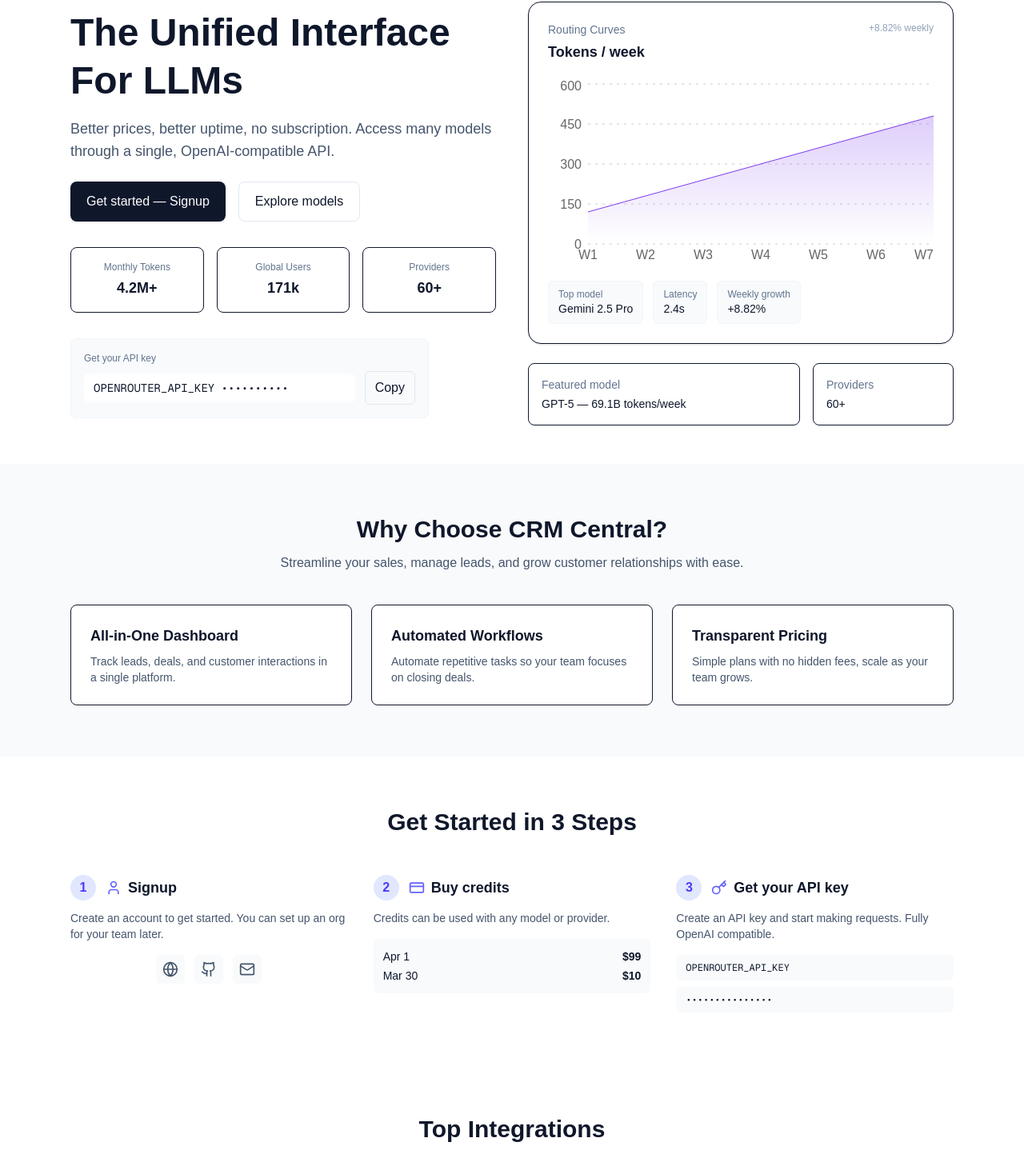
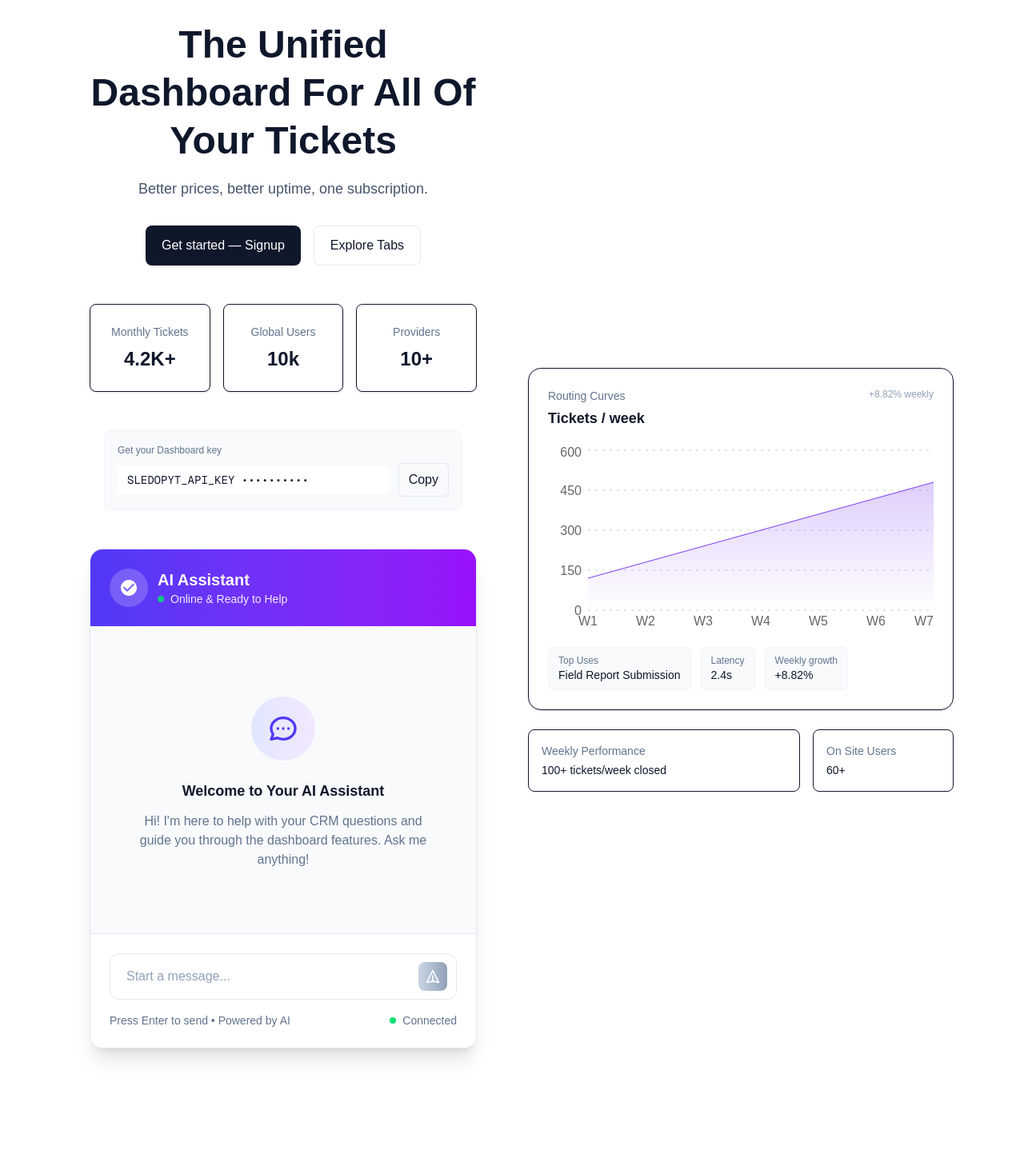
Before and after one commit to devarora07/crm-site, a Next.js app: page / in a window 1280 px wide. Shown: the part 846-2314 px from the top of the page at 80% size. Built offline with nearby package versions, Linux system fonts and the light colour scheme.

Commit message:
[Feat:]AI_Message

```diff
--- a/src/components/GraphSection.tsx
+++ b/src/components/GraphSection.tsx
@@ -3,13 +3,13 @@ import React from 'react';
 import { ResponsiveContainer, AreaChart, Area, CartesianGrid, XAxis, YAxis, Tooltip } from 'recharts';
 
 const sampleData = [
-  { week: 'W1', leads: 120 },
-  { week: 'W2', leads: 180 },
-  { week: 'W3', leads: 240 },
-  { week: 'W4', leads: 300 },
-  { week: 'W5', leads: 360 },
-  { week: 'W6', leads: 420 },
-  { week: 'W7', leads: 480 },
+  { week: 'W1', tickets: 120 },
+  { week: 'W2', tickets: 180 },
+  { week: 'W3', tickets: 240 },
+  { week: 'W4', tickets: 300 },
+  { week: 'W5', tickets: 360 },
+  { week: 'W6', tickets: 420 },
+  { week: 'W7', tickets: 480 },
 ];
 
 function formatShortNumber(num: number) {
@@ -39,7 +39,7 @@ return (
         <div className="flex items-start justify-between">
             <div>
                 <div className="text-sm text-slate-500">Routing Curves</div>
-                <div className="mt-1 font-semibold text-lg">Tokens / week</div>
+                <div className="mt-1 font-semibold text-lg">Tickets / week</div>
             </div>
             <div className="text-xs text-slate-400">+8.82% weekly</div>
         </div>
@@ -57,7 +57,7 @@ return (
                     <XAxis dataKey="week" axisLine={false} tickLine={false} />
                     <YAxis axisLine={false} tickLine={false} tickFormatter={(val)=> formatShortNumber(val)} />
                         <Tooltip formatter={(val:number)=> formatNumber(val)} />
-                            <Area type="monotone" dataKey="leads" stroke="#7c3aed" fillOpacity={1} fill="url(#grad)" />
+                            <Area type="monotone" dataKey="tickets" stroke="#7c3aed" fillOpacity={1} fill="url(#grad)" />
 
                             {/* <Area type="monotone" dataKey="tokens" stroke="#7c3aed" fillOpacity={1} fill="url(#grad)" /> */}
                 </AreaChart>
@@ -65,7 +65,7 @@ return (
         </div>
 
         <div className="mt-4 flex gap-3">
-            <MiniStat label="Top model" value="Gemini 2.5 Pro" />
+            <MiniStat label="Top Uses" value="Field Report Submission" />
             <MiniStat label="Latency" value="2.4s" />
             <MiniStat label="Weekly growth" value="+8.82%" />
         </div>
@@ -73,11 +73,11 @@ return (
 
     <div className="mt-6 flex gap-4">
         <div className="flex-1 bg-white border rounded-lg p-4 text-sm">
-            <div className="text-slate-500">Featured model</div>
-            <div className="mt-1 font-medium">GPT-5 — 69.1B tokens/week</div>
+            <div className="text-slate-500">Weekly Performance</div>
+            <div className="mt-1 font-medium">100+ tickets/week closed</div>
         </div>
         <div className="w-44 bg-white border rounded-lg p-4 text-sm">
-            <div className="text-slate-500">Providers</div>
+            <div className="text-slate-500">On Site Users</div>
             <div className="mt-1 font-medium">60+</div>
         </div>
     </div>
--- a/src/components/HeroSection.tsx
+++ b/src/components/HeroSection.tsx
@@ -1,39 +1,230 @@
 'use client'
-import React from 'react';
+import React, { useState } from 'react';
 import { motion } from 'framer-motion';
 
+interface Message {
+  role: 'user' | 'assistant';
+  content: string;
+}
+
 export default function HeroSection() {
+  const [messages, setMessages] = useState<Message[]>([]);
+  const [input, setInput] = useState('');
+  const [isLoading, setIsLoading] = useState(false);
+
+  const sendMessage = async (e: React.FormEvent) => {
+    e.preventDefault();
+    if (!input.trim() || isLoading) return;
+
+    const userMessage: Message = { role: 'user', content: input };
+    setMessages(prev => [...prev, userMessage]);
+    setInput('');
+    setIsLoading(true);
+
+    try {
+      const response = await fetch('https://openrouter.ai/api/v1/chat/completions', {
+        method: 'POST',
+        headers: {
+          'Authorization': `Bearer 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`,
+          'Content-Type': 'application/json',
+          'X-Title': 'CRM Chatbot',
+        },
+        body: JSON.stringify({
+          model: 'meta-llama/llama-3.1-8b-instruct:free',
+          messages: [
+            {
+              role: 'system',
+              content: 'You are a helpful assistant for a CRM dashboard. Keep responses concise and helpful.'
+            },
+            ...messages,
+            userMessage
+          ],
+          max_tokens: 150,
+        }),
+      });
+
+      if (!response.ok) {
+        throw new Error('Failed to get response');
+      }
+
+      const data = await response.json();
+      const assistantMessage: Message = {
+        role: 'assistant',
+        content: data.choices[0]?.message?.content || 'Sorry, I could not process your request.'
+      };
+
+      setMessages(prev => [...prev, assistantMessage]);
+    } catch (error) {
+      console.error('Error:', error);
+      setMessages(prev => [...prev, {
+        role: 'assistant',
+        content: 'Sorry, there was an error processing your request.'
+      }]);
+    } finally {
+      setIsLoading(false);
+    }
+  };
+
   return (
-<section>
-    <motion.h1 initial={{ opacity: 0, y: 8 }} animate={{ opacity: 1, y: 0 }} transition={{ duration: 0.45 }}
-        className="text-4xl md:text-5xl font-extrabold leading-tight">
-        The Unified Interface For LLMs
+    <section className="max-w-4xl mx-auto p-6 space-y-12">
+      {/* Hero Content Section */}
+      <div className="text-center">
+        <motion.h1
+          initial={{ opacity: 0, y: 8 }}
+          animate={{ opacity: 1, y: 0 }}
+          transition={{ duration: 0.45 }}
+          className="text-4xl md:text-5xl font-extrabold leading-tight"
+        >
+          The Unified Dashboard For All Of Your Tickets
         </motion.h1>
 
-    <p className="mt-4 text-lg text-slate-600 max-w-xl">
-        Better prices, better uptime, no subscription. Access many models through a single, OpenAI-compatible API.
+        <p className="mt-4 text-lg text-slate-600 max-w-2xl mx-auto">
+          Better prices, better uptime, one subscription.
         </p>
 
-    <div className="mt-6 flex gap-4">
-        <button className="bg-slate-900 text-white px-5 py-3 rounded-lg shadow">Get started — Signup</button>
-        <button className="px-5 py-3 rounded-lg border border-slate-200">Explore models</button>
+        <div className="mt-8 flex gap-4 justify-center">
+          <button className="bg-slate-900 text-white px-5 py-3 rounded-lg shadow">
+            Get started — Signup
+          </button>
+          <button className="px-5 py-3 rounded-lg border border-slate-200">
+            Explore Tabs
+          </button>
+        </div>
       </div>
 
-    <div className="mt-8 grid grid-cols-3 gap-4 text-center">
-        <StatCard title="Monthly Tokens" value="4.2M+" />
-        <StatCard title="Global Users" value="171k" />
-        <StatCard title="Providers" value="60+" />
+      {/* Stats Section */}
+      <div className="grid grid-cols-1 md:grid-cols-3 gap-4">
+        <StatCard title="Monthly Tickets" value="4.2K+" />
+        <StatCard title="Global Users" value="10k" />
+        <StatCard title="Providers" value="10+" />
       </div>
 
-    <div className="mt-8">
-        <div className="bg-slate-50 border border-slate-100 p-4 rounded-lg max-w-md">
-            <div className="text-xs text-slate-500">Get your API key</div>
+      {/* API Key Section */}
+      <div className="flex justify-center">
+        <div className="bg-slate-50 border border-slate-100 p-4 rounded-lg max-w-md w-full">
+          <div className="text-xs text-slate-500">Get your Dashboard key</div>
           <div className="mt-2 flex items-center justify-between">
-                <div className="font-mono text-sm bg-white px-3 py-2 rounded-md flex-1">OPENROUTER_API_KEY ••••••••••
+            <div className="font-mono text-sm bg-white px-3 py-2 rounded-md flex-1">
+              SLEDOPYT_API_KEY ••••••••••
             </div>
             <button className="ml-3 px-3 py-2 rounded-md border border-slate-200">Copy</button>
           </div>
         </div>
+      </div>
+
+      {/* Chat Interface Section */}
+      <div className="bg-white rounded-2xl shadow-xl border border-slate-200 overflow-hidden max-w-2xl mx-auto">
+        {/* Chat Header */}
+        <div className="bg-gradient-to-r from-indigo-600 to-purple-600 text-white p-6">
+          <div className="flex items-center gap-3">
+            <div className="w-12 h-12 bg-white/20 rounded-full flex items-center justify-center">
+              <svg className="w-6 h-6" fill="currentColor" viewBox="0 0 24 24">
+                <path d="M12 2C6.48 2 2 6.48 2 12c0 5.52 4.48 10 10 10s10-4.48 10-10S17.52 2 12 2zm-2 15l-5-5 1.41-1.41L10 14.17l7.59-7.59L19 8l-9 9z"/>
+              </svg>
+            </div>
+            <div>
+              <h3 className="font-semibold text-xl">AI Assistant</h3>
+              <div className="flex items-center gap-2 text-sm opacity-90">
+                <div className="w-2 h-2 bg-green-400 rounded-full animate-pulse"></div>
+                <span>Online & Ready to Help</span>
+              </div>
+            </div>
+          </div>
+        </div>
+
+        {/* Messages Container */}
+        <div className="h-96 overflow-y-auto p-6 bg-slate-50">
+          {messages.length === 0 && (
+            <div className="text-center py-16">
+              <div className="w-20 h-20 bg-gradient-to-r from-indigo-100 to-purple-100 rounded-full flex items-center justify-center mx-auto mb-6">
+                <svg className="w-10 h-10 text-indigo-600" fill="none" stroke="currentColor" viewBox="0 0 24 24">
+                  <path strokeLinecap="round" strokeLinejoin="round" strokeWidth={2} d="M8 12h.01M12 12h.01M16 12h.01M21 12c0 4.418-4.03 8-9 8a9.863 9.863 0 01-4.255-.949L3 20l1.395-3.72C3.512 15.042 3 13.574 3 12c0-4.418 4.03-8 9-8s9 3.582 9 8z" />
+                </svg>
+              </div>
+              <h4 className="font-semibold text-slate-900 mb-3 text-lg">Welcome to Your AI Assistant</h4>
+              <p className="text-slate-500 text-base max-w-sm mx-auto">
+                Hi! I'm here to help with your CRM questions and guide you through the dashboard features. Ask me anything!
+              </p>
+            </div>
+          )}
+
+          <div className="space-y-6">
+            {messages.map((message, index) => (
+              <div
+                key={index}
+                className={`flex ${message.role === 'user' ? 'justify-end' : 'justify-start'}`}
+              >
+                <div
+                  className={`max-w-[75%] px-5 py-4 rounded-2xl text-base ${
+                    message.role === 'user'
+                      ? 'bg-gradient-to-r from-indigo-600 to-purple-600 text-white rounded-br-sm'
+                      : 'bg-white text-slate-800 shadow-sm border border-slate-200 rounded-bl-sm'
+                  }`}
+                >
+                  {message.content}
+                </div>
+              </div>
+            ))}
+
+            {isLoading && (
+              <div className="flex justify-start">
+                <div className="bg-white px-5 py-4 rounded-2xl rounded-bl-sm shadow-sm border border-slate-200">
+                  <div className="flex items-center gap-2">
+                    <span className="text-slate-500 text-base">AI is thinking</span>
+                    <div className="flex space-x-1 ml-2">
+                      <div className="w-2 h-2 bg-slate-400 rounded-full animate-bounce"></div>
+                      <div className="w-2 h-2 bg-slate-400 rounded-full animate-bounce" style={{animationDelay: '0.1s'}}></div>
+                      <div className="w-2 h-2 bg-slate-400 rounded-full animate-bounce" style={{animationDelay: '0.2s'}}></div>
+                    </div>
+                  </div>
+                </div>
+              </div>
+            )}
+          </div>
+        </div>
+
+        {/* Message Input */}
+        <div className="p-6 bg-white border-t border-slate-200">
+          <form onSubmit={sendMessage} className="space-y-4">
+            <div className="relative">
+              <input
+                type="text"
+                value={input}
+                onChange={(e) => setInput(e.target.value)}
+                placeholder="Start a message..."
+                className="w-full px-5 py-4 pr-14 border border-slate-200 rounded-xl focus:outline-none focus:ring-2 focus:ring-indigo-500 focus:border-transparent text-base placeholder-slate-400"
+                disabled={isLoading}
+              />
+              <button
+                type="submit"
+                disabled={isLoading || !input.trim()}
+                className="absolute right-3 top-1/2 transform -translate-y-1/2 bg-gradient-to-r from-indigo-600 to-purple-600 hover:from-indigo-700 hover:to-purple-700 disabled:from-slate-300 disabled:to-slate-400 text-white p-2 rounded-lg transition-all duration-200"
+              >
+                <svg className="w-5 h-5" fill="none" stroke="currentColor" viewBox="0 0 24 24">
+                  <path strokeLinecap="round" strokeLinejoin="round" strokeWidth={2} d="M12 19l9 2-9-18-9 18 9-2zm0 0v-8" />
+                </svg>
+              </button>
+            </div>
+
+            <div className="flex items-center justify-between text-sm text-slate-500">
+              <span>Press Enter to send • Powered by AI</span>
+              <div className="flex items-center gap-2">
+                <div className="w-2 h-2 bg-green-400 rounded-full animate-pulse"></div>
+                <span>Connected</span>
+              </div>
+            </div>
+          </form>
+        </div>
+      </div>
+
+      {/* Additional CTA Section */}
+      <div className="text-center py-8">
+        {/* <p className="text-slate-600 mb-4">
+          Ready to transform your customer relationships?
+        </p> */}
+        {/* <button className="bg-gradient-to-r from-indigo-600 to-purple-600 text-white px-8 py-3 rounded-lg shadow-lg hover:shadow-xl transition-all duration-200">
+          Start Your Free Trial
+        </button> */}
       </div>
     </section>
   );
@@ -41,9 +232,9 @@ return (
 
 function StatCard({ title, value }: { title: string; value: string }) {
   return (
-<div className="bg-white border rounded-lg p-4">
-    <div className="text-xs text-slate-500">{title}</div>
-    <div className="mt-1 font-semibold text-lg">{value}</div>
+    <div className="bg-white border rounded-lg p-6 shadow-sm text-center">
+      <div className="text-sm text-slate-500">{title}</div>
+      <div className="mt-2 font-semibold text-2xl">{value}</div>
     </div>
   );
 }
```
Also changed, not shown: src/components/Banner.tsx (+10 -10 lines). Lines whose indentation alone changed are shown as unchanged.
